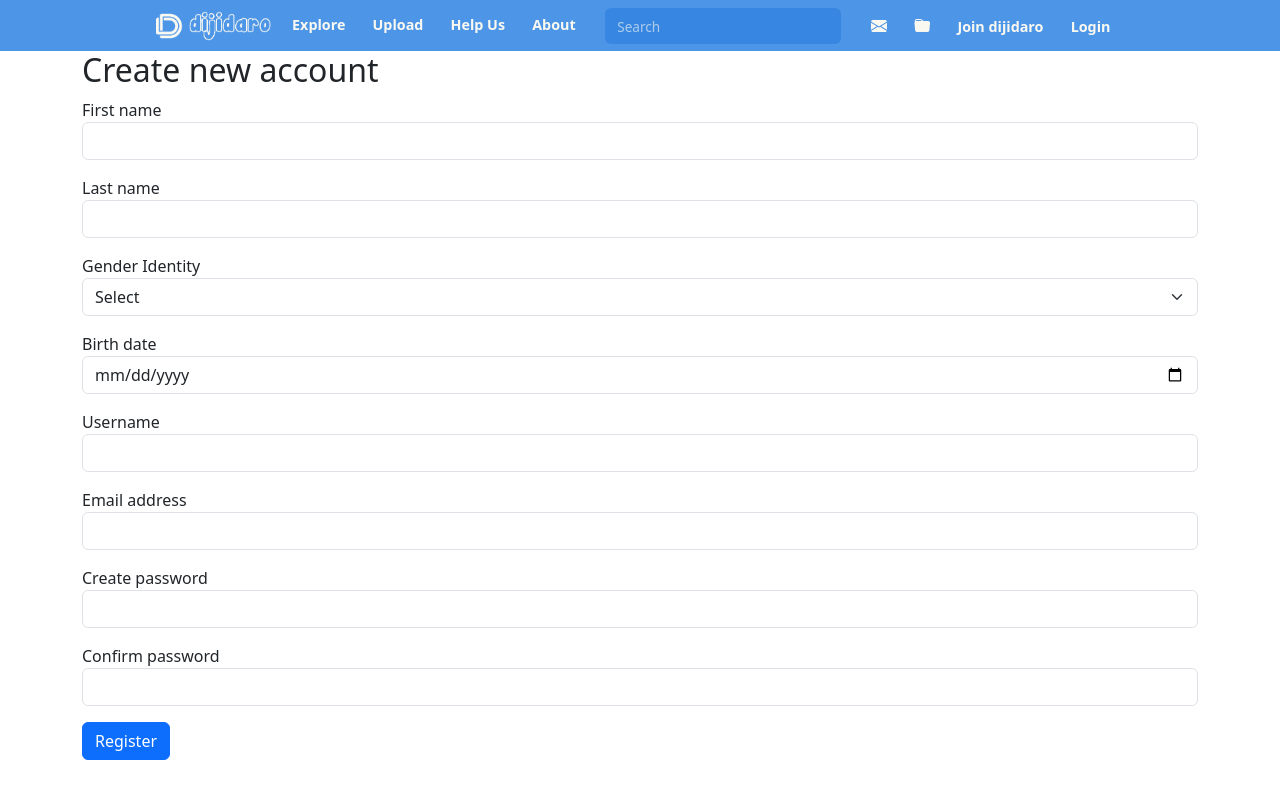
After one commit to dijidaro/dijidaro, a Flask app: page /auth/student_registration in a window 1280 px wide. The commit adds this page. Run offline with Flask 3, Linux system fonts and the light colour scheme; parts of the project's set-up code (start-up, migrations or seed data) failed here and were passed over.

Commit message:
Added forms class

```diff
--- a/app/app.py
+++ b/app/app.py
@@ -2,6 +2,7 @@ import os
 from config import create_app
 from models import db
 from flask_migrate import Migrate
+
 
 app = create_app()
 
--- /dev/null
+++ b/app/auth.py
@@ -0,0 +1,30 @@
+from flask import Blueprint, render_template, redirect, url_for
+from sqlalchemy.exc import IntegrityError
+from models import Student, db
+from forms import StudentRegistrationForm, StudentLoginForm
+from werkzeug.security import generate_password_hash
+
+bp = Blueprint("auth", __name__, url_prefix="/auth")
+
+@bp.route("/student_registration", methods=("GET", "POST"))
+def register_student():
+    form = StudentRegistrationForm()
+    if form.validate_on_submit():
+        try:
+            student = Student(first_name=form.firstname.data, last_name=form.lastname.data, username=form.username.data, email=form.email.data,
+                              gender=form.gender.data, birth_date=form.birthdate.data, password=generate_password_hash(form.password.data) )
+            db.session.add(student)
+            db.session.commit()
+        except IntegrityError as e:
+            error = "Request failed! You either entered an already existing username and/or email."
+            db.session.rollback()
+            print(error)
+        else:
+            return redirect(url_for("auth.login"))
+
+    return render_template("auth/register.html", form=form)
+
+@bp.route("student_login", methods=("GET", "POST"))
+def login_student():
+    form = StudentLoginForm()
+    return render_template("auth/login.html", form=form)
--- /dev/null
+++ b/app/forms.py
@@ -0,0 +1,29 @@
+from flask_wtf import FlaskForm
+from wtforms import *
+from wtforms.validators import *
+
+class StudentRegistrationForm(FlaskForm):
+    firstname = StringField("First name", [validators.input_required(message="Field required")], render_kw={"class": "form-control"})
+    lastname = StringField("Last name", validators = [InputRequired(message="Field required")], render_kw={"class": "form-control"})
+    username = StringField("Username", render_kw={"class":"form-control"} )
+    email = EmailField("Email address", render_kw={"class":"form-control"} )
+    gender = SelectField("Gender Identity",
+                         validators = [InputRequired(message="Field required")],
+                         render_kw={"class":"form-select", "aria-label":"Gender selection"},
+                         choices=[("default","Select"), ("female", "Woman/She/Her"), ("male", "Man/He/Him"), ("trans", "Trans"),
+                                  ("non-binary", "Non-binary/non-conforming"), ("no_response", "Prefer not to respond")])
+    birthdate = DateField("Birth date",
+                          validators = [InputRequired(message="Field required")],
+                          render_kw={"class":"form-control"})
+    password = PasswordField("Create password",
+                             validators = [InputRequired(message="Field required")],
+                             render_kw={"class":"form-control"})
+    password2 = PasswordField("Confirm password",
+                              validators = [InputRequired(message="Field required")],
+                              render_kw={"class":"form-control"})
+    submit = SubmitField("Register", render_kw={"class":"btn btn-primary"})
+
+class StudentLoginForm(FlaskForm):
+    username = StringField("Username", render_kw={"class":"form-control"}, validators=[InputRequired(message="Username required")] )
+    password = PasswordField("Password", render_kw={"class":"form-control"}, validators=[InputRequired(message="Password required")] )
+    submit = SubmitField("Login", render_kw={"class":"btn btn-primary"})
--- a/app/models.py
+++ b/app/models.py
@@ -3,7 +3,7 @@ from flask_sqlalchemy import SQLAlchemy
 
 db = SQLAlchemy()
 
-class Students(db.Model):
+class Student(db.Model):
     __tablename__ = "students"
 
     id = db.Column(db.Integer, primary_key=True)
@@ -12,5 +12,9 @@ class Students(db.Model):
     username = db.Column(db.String, nullable=False, unique=True)
     email = db.Column(db.String, unique=True)
     gender = db.Column(db.String, nullable=False)
+    birth_date = db.Column(db.String, nullable=False)
     password = db.Column(db.String, nullable=False)
     created = db.Column(db.DateTime, nullable=False, default=datetime.utcnow())
+
+    def __repr__(self) -> str:
+        return f"Student(username={self.username}, gender={self.gender}, birth_date={self.birth_date})"
--- /dev/null
+++ b/app/templates/auth/register.html
@@ -0,0 +1,45 @@
+{% extends "base.html" %}
+{% block body %}
+<div class="container">
+    <h2>Create new account</h2>
+    <form action="" method="post">
+        {{ form.csrf_token }}
+        <div class="mb-3">
+            {{ form.firstname.label }}
+            {{ form.firstname }}
+        </div>
+        <div class="mb-3">
+            {{ form.lastname.label }}
+            {{ form.lastname }}
+        </div>
+        <div class="mb-3">
+            {{ form.gender.label }}
+            {{ form.gender }}
+        </div>
+        <div class="mb-3">
+            {{ form.birthdate.label }}
+            {{ form.birthdate }}
+        </div>
+        <div class="mb-3">
+            {{ form.username.label }}
+            {{ form.username }}
+        </div>
+        <div class="mb-3">
+            {{ form.email.label }}
+            {{ form.email }}
+        </div>
+        <div class="mb-3">
+            {{ form.password.label }}
+            {{ form.password }}
+        </div>
+        <div class="mb-3">
+            {{ form.password2.label }}
+            {{ form.password2 }}
+        </div>
+        <div class="mb-3">
+            {{ form.submit }}
+        </div>
+
+    </form>
+</div>
+{% endblock %}
--- a/app/templates/base.html
+++ b/app/templates/base.html
@@ -39,8 +39,8 @@
                     </li>
                     <li><a href="#" title="Messages"><i class="bi bi-envelope-fill"></i></a></li>
                     <li><a href="#" title="My Stuffs"><i class="bi bi-folder-fill"></i></a></li>
-                    <li><a href="#"><i></i> Join&nbsp;dijidaro</a></li>
-                    <li><a href="#"><i></i> Login</a></li>
+                    <li><a href="{{ url_for("auth.register_student") }}"><i></i> Join&nbsp;dijidaro</a></li>
+                    <li><a href="{{ url_for("auth.login_student") }}"><i></i> Login</a></li>
                 </ul>
                 <a href="#" class="close" aria-label="Close navigation panel">
                     <span class="visually-hidden">Close navigation panel</span>
--- a/requirements.txt
+++ b/requirements.txt
@@ -8,6 +8,7 @@ Django==4.2.3
 Flask==2.3.2
 Flask-Migrate==4.0.4
 Flask-SQLAlchemy==3.0.5
+Flask-WTF==1.1.1
 greenlet==2.0.2
 gunicorn==20.1.0
 itsdangerous==2.1.2
@@ -21,3 +22,4 @@ SQLAlchemy==2.0.18
 sqlparse==0.4.4
 typing_extensions==4.7.1
 Werkzeug==2.3.6
+WTForms==3.0.1
```
Also changed, not shown: app/config.py (+8 -0 lines), app/templates/auth/login.html (added, +19 -0 lines), app/templates/index.html (line endings or trailing spaces).
